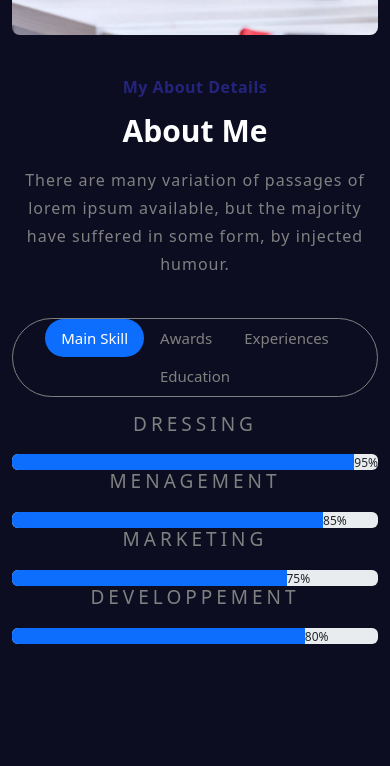
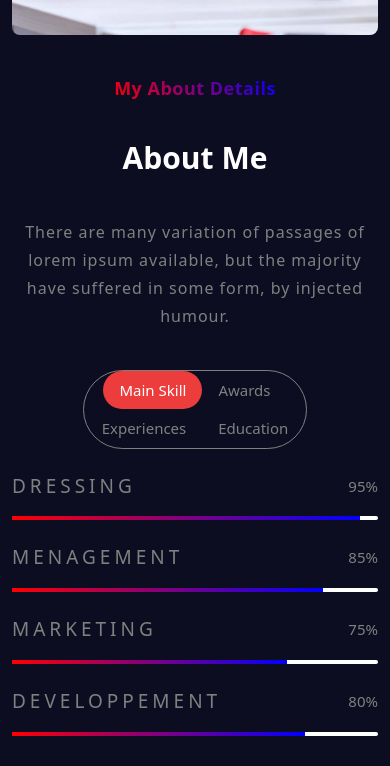
Before and after one commit to amadoudiarroudiallo/Tache_3_BTSRP, a plain HTML site: page index.html in a window 390 px wide. Shown: the part 1099-1865 px from the top of the page. Before the commit the page ends 1773 px from the top, so only its background shows below. Drawn offline with nearby package versions, Linux system fonts and the light colour scheme; a script that the page names is missing.

Commit message:
ajout du dernier partie de mon section about

```diff
--- a/index.html
+++ b/index.html
@@ -15,7 +15,6 @@
 </head>
 
 <body data-bs-spy="scroll" data-bs-trget=".navbar" data-bs-offset="75">
-
     <!------------------ Bare de navigation -------------->
     <header class="header-wrapper ">
         <nav class="navbar navbar-expand-lg fixed-top">
@@ -78,11 +77,12 @@
                 <div class="col-lg-5 mb-4 mb-lg-0">
                     <img src="image/images/about.jpg" alt="About us" class="img-fluid rounded-3">
                 </div>
-                <div class="col-lg-7 ps-lg5 text-center text-lg-start">
-                    <div class="my-3 mb-lg-0">
+                <div class="col-lg-7 ps-lg-5 text-center text-lg-start">
+                    <div class="my-3 mb-lg-2 p">
                         <span class="subtitle">My About Details</span>
                         <h2>About Me</h2>
-                        <p>There are many variation of passages of lorem ipsum available, but the majority have suffered
+                        <p>There are many variation of passages of lorem ipsum available, but the majority
+                            have suffered
                             in some form, by injected humour.</p>
                     </div>
                     <div class="pt-4">
@@ -187,27 +187,24 @@
                                 aria-labelledby="pills-Education-tab" tabindex="0">
 
                                 <ul class="text-start ps-0">
-                                    <li><a href="#">BSc In CSE <span>-ABS University,Los Angeles, CA</span></a>2018
+                                    <li><a href="#">BSc In CSE <span>-ABS University, Los Angeles, CA</span></a>2018
                                     </li>
                                     <li><a href="#">Diploma in Computer Science <span>- Gama Technical
                                                 Institute<span></a>2009
                                     </li>
-                                    <li><a href="#">Grapjic Desiner <span>-ABS University,Los Angeles, CA</span></a>2007
+                                    <li><a href="#">Grapjic Desiner <span>-ABS University, Los Angeles,
+                                                CA</span></a>2007
                                     </li>
-                                    <li><a href="#">Grapjic Desiner <span>-ABS University,Los Angeles, CA</span></a>2007
+                                    <li><a href="#">Grapjic Desiner <span>-ABS University, Los Angeles,
+                                                CA</span></a>2007
                                     </li>
                                 </ul>
-
                             </div>
-
-
-
                         </div>
                     </div>
                 </div>
             </div>
         </div>
-
     </section>
 
 
--- a/responsive-style.css
+++ b/responsive-style.css
@@ -33,6 +33,11 @@ h3{
     padding: 200px 0;
 } */
 
+    /* 4 about us */
+.about_wrapper ul.nav-pills{
+    width: 61%;
+    margin: auto;
+}
 
 }
 
@@ -53,4 +58,16 @@ h3{
         font-size: 13PX;
         line-height: 24px;
     }
+
+    /* about us */
+    .about_wrapper ul.nav-pills{
+        width: 100%;
+        margin: auto;
+        border: none;
+    }
+
+    .about_wrapper ul li .nav-link{
+        font-size: 13px;
+    }
+
 }
--- a/style.css
+++ b/style.css
@@ -74,15 +74,16 @@ p{
     line-height: 28px;
     letter-spacing: 1px;
     font-weight: 400;
+    margin-top: 40px;
 }
 
 .subtitle{
     display: inline-block;
     font-weight: 600;
     letter-spacing: 0.5px;
-    font-size: 16px;
-    margin-bottom: 12px;
-    background-color: rgb(36, 36, 124);
+    font-size: 18px;
+    margin-bottom: 36px;
+    background: linear-gradient(45deg, red, blue);
     -webkit-background-clip: text;
     -webkit-text-fill-color: transparent;
 }
@@ -198,3 +199,52 @@ button{
     color: grey;
     border: 0;
 }
+
+.about_wrapper ul li .nav-link.active{
+    background-color: rgb(236, 60, 60);
+}
+
+.about_wrapper .single-proress{
+    margin-top: 26px;
+    position: relative;
+    overflow: hidden;
+}
+
+.about_wrapper .single-proress .progress{
+    height: 4px;
+    border-radius: 4px;
+    box-shadow: none;
+    background-color: #fff;
+    overflow:visible;
+}
+
+.about_wrapper .single-proress .progress .progress-bar{
+    background: linear-gradient(45deg, red, blue);
+}
+
+.about_wrapper .single-proress h6{
+    text-align: left;
+}
+
+.about_wrapper .single-proress .label{
+    position: absolute;
+    right: 0;
+    top: 0;
+    color: grey;
+    font-size: 15px;
+}
+
+.about_wrapper .tab-pane li{
+    color: grey;
+    font-size: 16px;
+    margin-bottom: 15px;
+    font-weight: 300;
+    list-style: none;
+}
+
+.about_wrapper .tab-pane li a{
+    font-weight: 500;
+    display: block;
+    color: grey;
+    text-decoration: none;
+}
```
